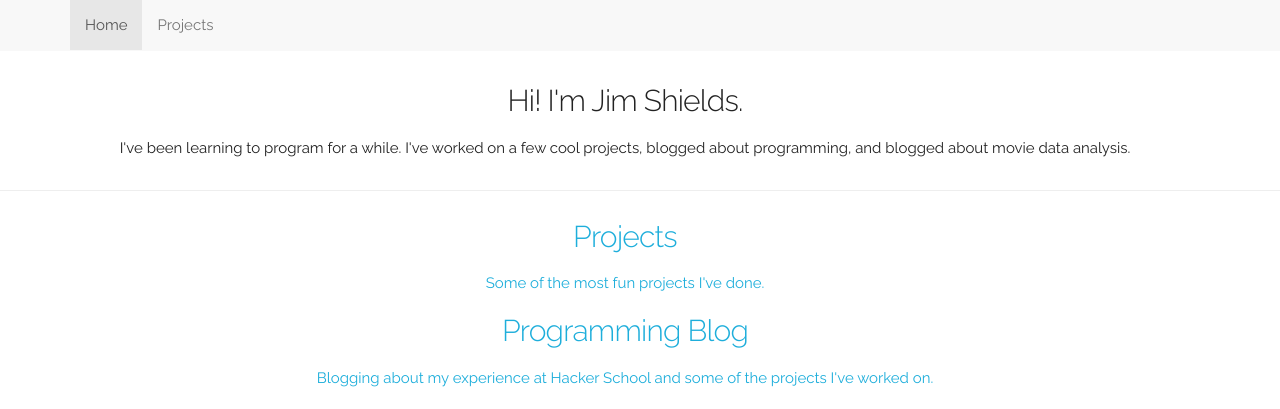
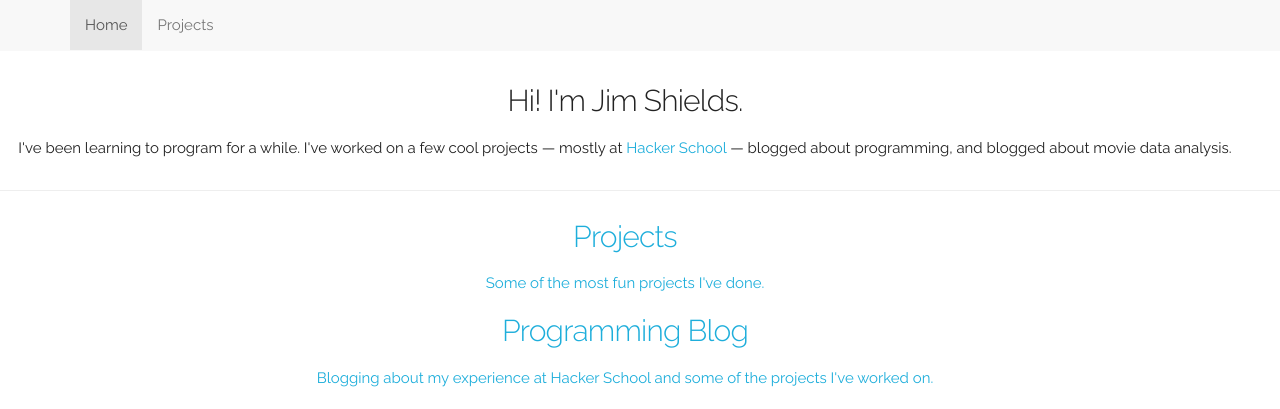
Before and after one commit to jimjshields/personal_site, a Flask app: page / in a window 1280 px wide. Shown: the top 409 px of the page. Run offline with Flask 2, Linux system fonts and the light colour scheme; some libraries are stand-ins or nearby versions.

Commit message:
Added link to HS.

```diff
--- a/templates/index.html
+++ b/templates/index.html
@@ -2,7 +2,7 @@
 
 {% block description %}
 <h4>Hi! I'm Jim Shields.</h4>
-<p>I've been learning to program for a while. I've worked on a few cool projects, blogged about programming, and blogged about movie data analysis.</p>
+<p>I've been learning to program for a while. I've worked on a few cool projects — mostly at <a href="http://hackerschool.com">Hacker School</a> — blogged about programming, and blogged about movie data analysis.</p>
 {% endblock %}
 
 {% block content %}
```
